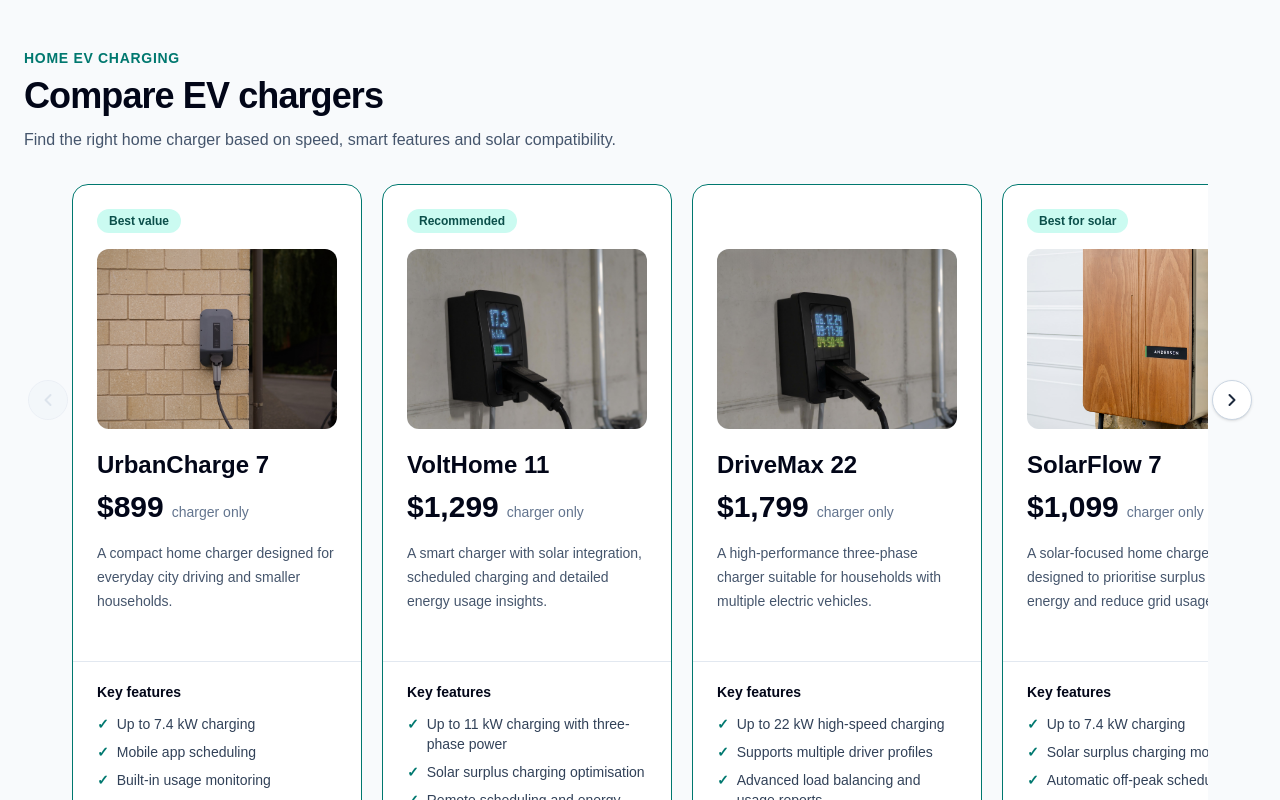
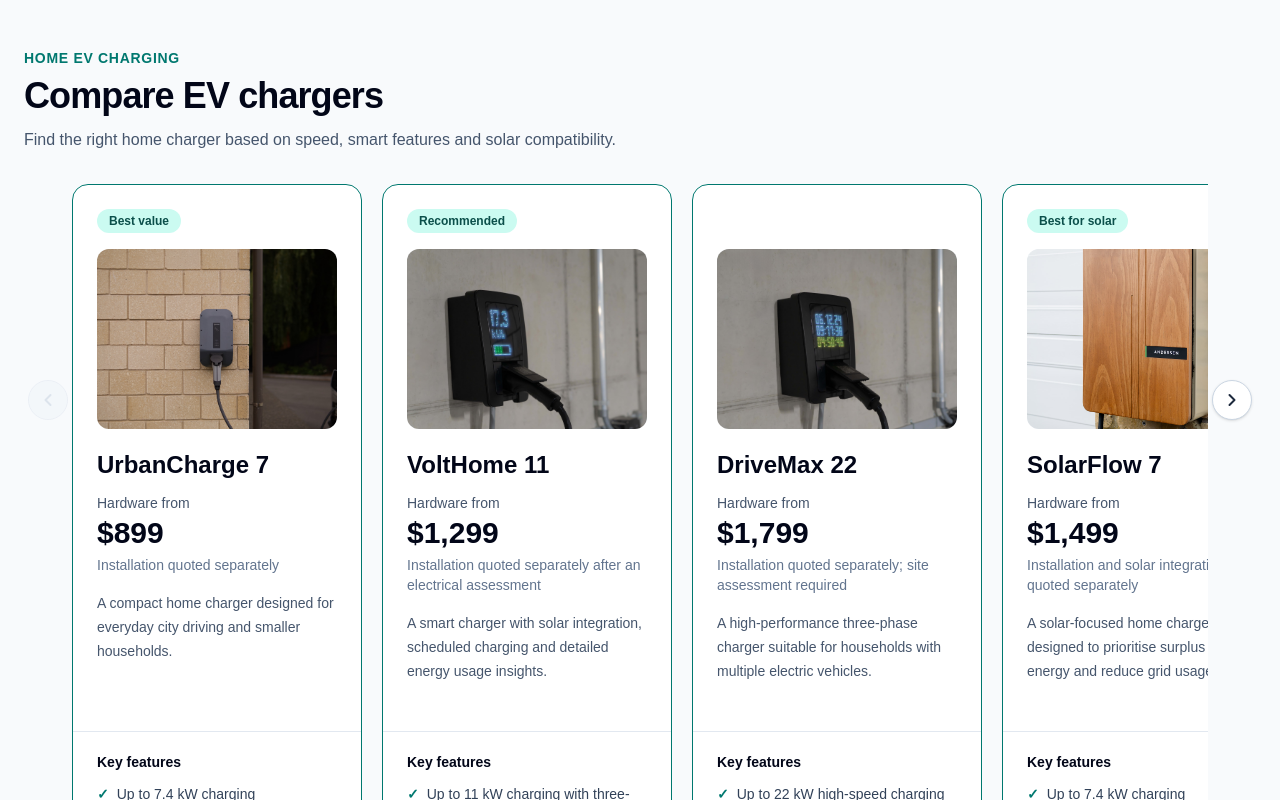
Before and after one commit to ambarbs/ev-charger-comparison, a Next.js app: page / in a window 1280 px wide. Shown: the top 800 px of the page. Built offline with nearby package versions, Linux system fonts and the light colour scheme.

Commit message:
fix: clarify charger pricing and installation costs

```diff
--- a/src/components/comparison/ProductSummary.tsx
+++ b/src/components/comparison/ProductSummary.tsx
@@ -6,6 +6,12 @@ type ProductSummaryProps = {
 };
 
 export function ProductSummary({ charger }: ProductSummaryProps) {
+  const formattedHardwarePrice = new Intl.NumberFormat('en-AU', {
+    style: 'currency',
+    currency: 'AUD',
+    maximumFractionDigits: 0,
+  }).format(charger.hardwarePrice);
+
   return (
     <header className="p-6">
       <div className="flex min-h-6 items-start">
@@ -27,12 +33,16 @@ export function ProductSummary({ charger }: ProductSummaryProps) {
 
       <h2 className="mt-5 text-2xl font-bold text-slate-950">{charger.name}</h2>
 
-      <div className="mt-2 flex items-baseline gap-2">
-        <span className="text-3xl font-bold text-slate-950">
-          {charger.price}
-        </span>
+      <div className="mt-3">
+        <p className="text-sm font-medium text-slate-600">Hardware from</p>
 
-        <span className="text-sm text-slate-500">charger only</span>
+        <p className="mt-0.5 text-3xl font-bold text-slate-950">
+          {formattedHardwarePrice}
+        </p>
+
+        <p className="mt-1 text-sm leading-5 text-slate-500">
+          {charger.installationMessage}
+        </p>
       </div>
 
       <p className="mt-4 text-sm leading-6 text-slate-600">
--- a/src/data/chargers.ts
+++ b/src/data/chargers.ts
@@ -4,7 +4,8 @@ export const chargers: Charger[] = [
   {
     id: 'urban-charge-7',
     name: 'UrbanCharge 7',
-    price: '$899',
+    hardwarePrice: 899,
+    installationMessage: 'Installation quoted separately',
     description:
       'A compact home charger designed for everyday city driving and smaller households.',
     image: '/chargers/urban-charge-7.avif',
@@ -45,7 +46,9 @@ export const chargers: Charger[] = [
   {
     id: 'volt-home-11',
     name: 'VoltHome 11',
-    price: '$1,299',
+    hardwarePrice: 1299,
+    installationMessage:
+      'Installation quoted separately after an electrical assessment',
     description:
       'A smart charger with solar integration, scheduled charging and detailed energy usage insights.',
     image: '/chargers/volt-home-11.avif',
@@ -86,7 +89,9 @@ export const chargers: Charger[] = [
   {
     id: 'drive-max-22',
     name: 'DriveMax 22',
-    price: '$1,799',
+    hardwarePrice: 1799,
+    installationMessage:
+      'Installation quoted separately; site assessment required',
     description:
       'A high-performance three-phase charger suitable for households with multiple electric vehicles.',
     image: '/chargers/drive-max-22.avif',
@@ -126,7 +131,8 @@ export const chargers: Charger[] = [
   {
     id: 'solar-flow-7',
     name: 'SolarFlow 7',
-    price: '$1,099',
+    hardwarePrice: 1499,
+    installationMessage: 'Installation and solar integration quoted separately',
     description:
       'A solar-focused home charger designed to prioritise surplus rooftop energy and reduce grid usage.',
     image: '/chargers/solar-flow-7.avif',
@@ -167,7 +173,9 @@ export const chargers: Charger[] = [
   {
     id: 'dual-drive-22',
     name: 'DualDrive 22',
-    price: '$2,199',
+    hardwarePrice: 2299,
+    installationMessage:
+      'Installation quoted separately after a site assessment',
     description:
       'A premium dual-vehicle charging system for larger households, shared garages and high daily driving requirements.',
     image: '/chargers/dual-drive-22.avif',
--- a/src/types/comparison.ts
+++ b/src/types/comparison.ts
@@ -6,7 +6,8 @@ export type ChargerSpecification = {
 export type Charger = {
   id: string;
   name: string;
-  price: string;
+  hardwarePrice: number;
+  installationMessage: string;
   description: string;
   image: string;
   badge?: string;
```
Also changed, not shown: 1 other file (tests, documents, lock files or other folders).
